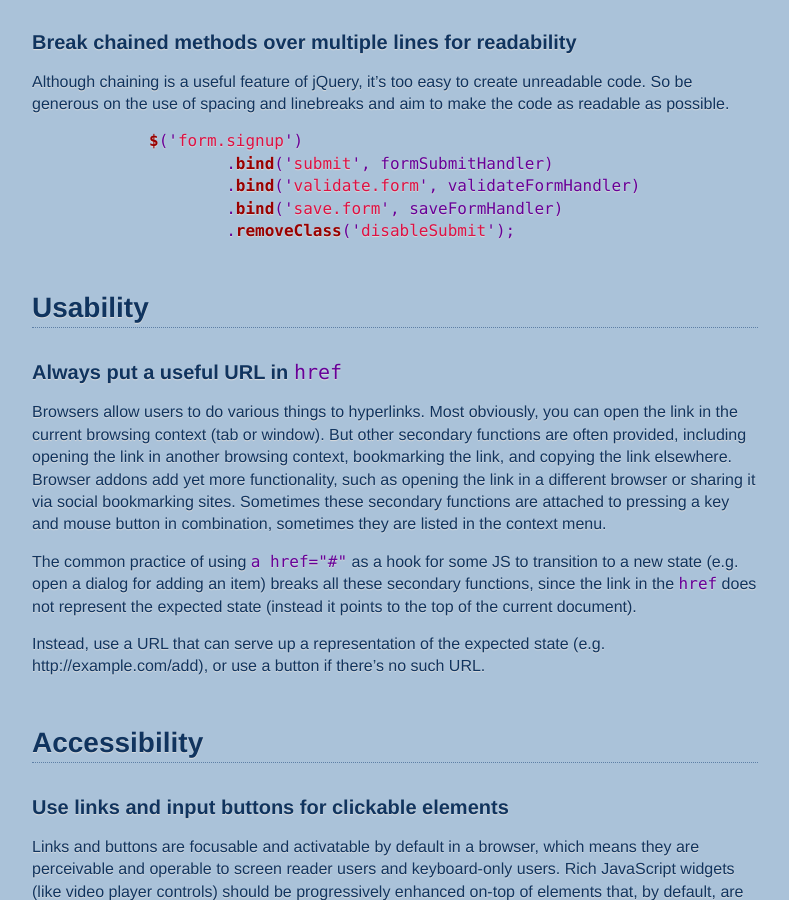
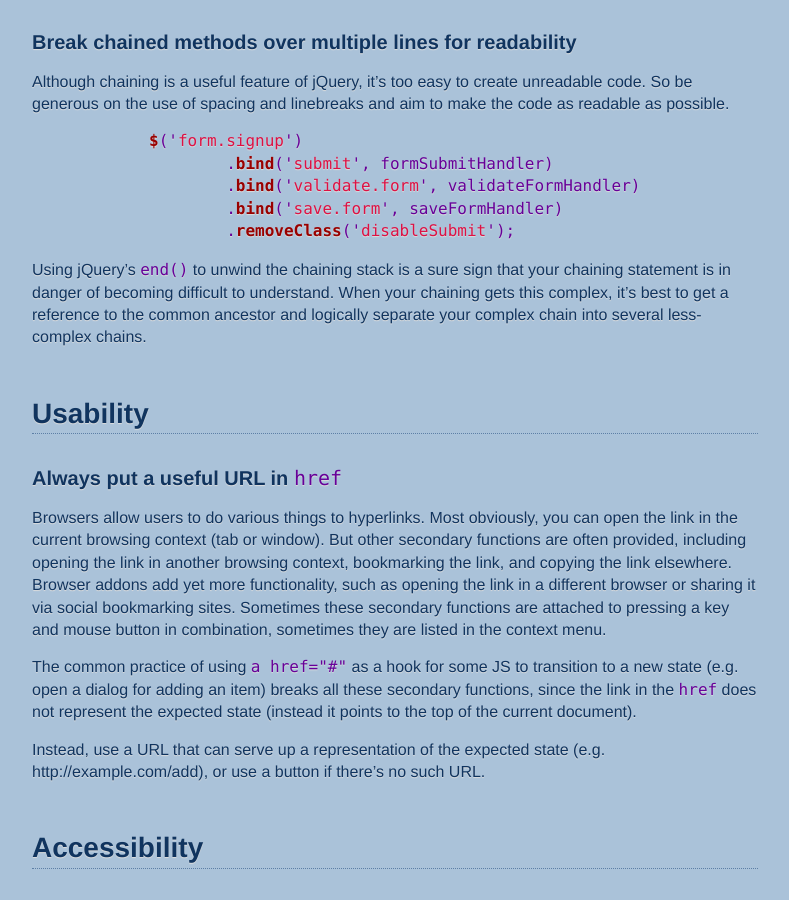
Before and after one commit to nefarioustim/front-end-development-best-practice, a Jekyll site: the page built from index.md, in a window 1280 px wide and 900 px high, scrolled down 4910 px. Shown: the whole window, without its empty margins (119-908 px from the left). Built offline with Jekyll 4.4.1, drawn with Linux system fonts in a browser that asks for light colours; Markdown is read by kramdown in place of the engine named in the settings.

Commit message:
Chaining caveat

```diff
--- a/index.md
+++ b/index.md
@@ -207,6 +207,8 @@ Although chaining is a useful feature of jQuery, it's too easy to create unreada
 		.removeClass('disableSubmit');
 {% endhighlight %}
 
+Using jQuery's `end()` to unwind the chaining stack is a sure sign that your chaining statement is in danger of becoming difficult to understand. When your chaining gets this complex, it's best to get a reference to the common ancestor and logically separate your complex chain into several less-complex chains.
+
 <h2 id="usability">Usability</h2>
 
 ### Always put a useful URL in `href`
```
